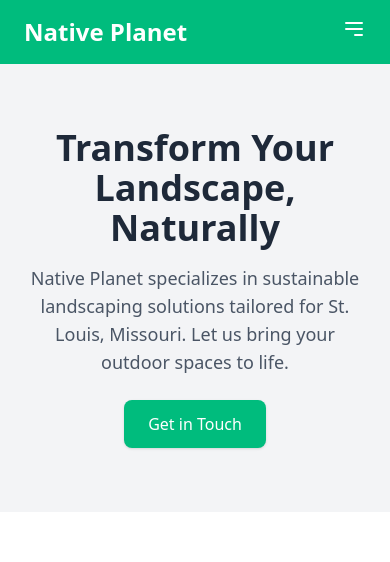
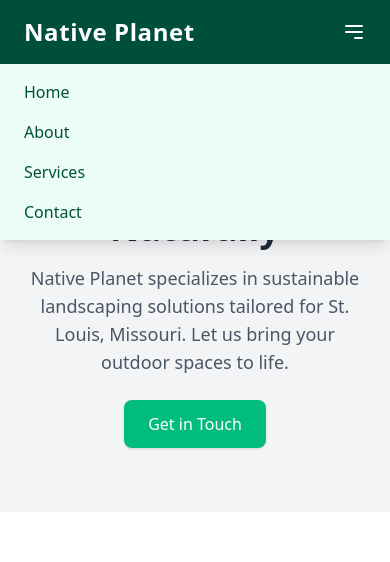
Before and after one commit to jakebeinart/nativeplanet, an Angular app: page / in a window 390 px wide. Shown: the top 562 px of the page. Built offline with nearby package versions, Linux system fonts and the light colour scheme.

Commit message:
abstract out navbar component & add meta tags

```diff
--- a/src/app/app.component.html
+++ b/src/app/app.component.html
@@ -1,38 +1,7 @@
+<app-navbar></app-navbar>
 <div class="min-h-screen flex flex-col">
-  <!-- Header Section -->
-  <header class="bg-emerald-500 text-white">
-    <div class="container mx-auto px-6 py-4 flex justify-between items-center">
-      <h1 class="text-2xl font-bold">Native Planet</h1>
-      <nav class="hidden md:flex space-x-4">
-        <a href="#" class="hover:text-emerald-200">Home</a>
-        <a href="#about" class="hover:text-emerald-200">About</a>
-        <a href="#services" class="hover:text-emerald-200">Services</a>
-        <a href="#contact" class="hover:text-emerald-200">Contact</a>
-      </nav>
-      <!-- Hamburger Menu for Mobile -->
-      <div class="md:hidden">
-        <button id="menuButton" class="text-white">
-          <svg
-            xmlns="http://www.w3.org/2000/svg"
-            class="h-6 w-6"
-            fill="none"
-            viewBox="0 0 24 24"
-            stroke="currentColor"
-          >
-            <path
-              stroke-linecap="round"
-              stroke-linejoin="round"
-              stroke-width="2"
-              d="M4 6h16M4 12h16m-7 6h7"
-            />
-          </svg>
-        </button>
-      </div>
-    </div>
-  </header>
-
   <!-- Hero Section -->
-  <section class="bg-gray-100 py-16">
+  <section class="bg-gray-100 py-16 mt-[64px]">
     <div class="container mx-auto px-6 text-center">
       <h2 class="text-4xl md:text-5xl font-extrabold text-gray-800">
         Transform Your Landscape, Naturally
@@ -61,7 +30,7 @@
       </p>
       <div class="mt-8 flex justify-center">
         <img
-          src="https://via.placeholder.com/600x400"
+          src="https://picsum.photos/seed/picsum/600/400"
           alt="About Native Planet"
           class="rounded-lg shadow-lg w-full sm:w-3/4 lg:w-1/2"
         />
@@ -214,7 +183,10 @@
   <!-- Footer -->
   <footer class="bg-gray-800 text-white py-4">
     <div class="container mx-auto text-center">
-      <p class="text-sm">© 2025 Native Planet. All Rights Reserved.</p>
+      <p class="text-sm">
+        © 2025 Native Planet. All Rights Reserved. Website developed with 💚 in
+        St. Louis.
+      </p>
     </div>
   </footer>
 </div>
--- a/src/app/app.component.ts
+++ b/src/app/app.component.ts
@@ -1,12 +1,13 @@
 import { Component } from '@angular/core';
 import { RouterOutlet } from '@angular/router';
+import { NavbarComponent } from './components/navbar/navbar.component';
 
 @Component({
   selector: 'app-root',
   standalone: true,
-  imports: [RouterOutlet],
+  imports: [RouterOutlet, NavbarComponent],
   templateUrl: './app.component.html',
-  styleUrl: './app.component.css'
+  styleUrl: './app.component.css',
 })
 export class AppComponent {
   title = 'native-planet';
--- /dev/null
+++ b/src/app/components/navbar/navbar.component.html
@@ -0,0 +1,59 @@
+<nav
+  class="fixed w-full text-white transition-all duration-300 shadow bg-emerald-900"
+>
+  <div
+    class="relative container mx-auto px-6 flex justify-between items-center transition-all duration-300 z-50 bg-emerald-900"
+    [class.py-4]="!isScrolled"
+    [class.py-2]="isScrolled"
+    [class.h-16]="!isScrolled"
+    [class.h-12]="isScrolled"
+  >
+    <!-- Logo -->
+    <a href="/" class="text-2xl font-bold tracking-wide"> Native Planet </a>
+
+    <!-- Desktop Menu -->
+    <div class="hidden md:flex space-x-6">
+      <a href="#" class="hover:text-emerald-400">Home</a>
+      <a href="#about" class="hover:text-emerald-400">About</a>
+      <a href="#services" class="hover:text-emerald-400">Services</a>
+      <a href="#contact" class="hover:text-emerald-400">Contact</a>
+    </div>
+
+    <!-- Hamburger Button for Mobile -->
+    <button
+      id="menuButton"
+      class="md:hidden focus:outline-none"
+      (click)="toggleMenu()"
+    >
+      <svg
+        xmlns="http://www.w3.org/2000/svg"
+        class="h-6 w-6 text-white"
+        fill="none"
+        viewBox="0 0 24 24"
+        stroke="currentColor"
+      >
+        <path
+          stroke-linecap="round"
+          stroke-linejoin="round"
+          stroke-width="2"
+          d="M4 6h16M4 12h16m-7 6h7"
+        />
+      </svg>
+    </button>
+  </div>
+
+  <!-- Mobile Menu -->
+  <div
+    id="mobileMenu"
+    class="md:hidden bg-emerald-50 z-40 text-emerald-900 absolute top-full left-0 w-full shadow-lg transform transition-transform duration-300"
+    [class.translate-y-0]="isMenuOpen"
+    [class.-translate-y-full]="!isMenuOpen"
+  >
+    <div class="container mx-auto px-6 py-4 space-y-4">
+      <a href="#" class="block hover:text-emerald-400">Home</a>
+      <a href="#about" class="block hover:text-emerald-400">About</a>
+      <a href="#services" class="block hover:text-emerald-400">Services</a>
+      <a href="#contact" class="block hover:text-emerald-400">Contact</a>
+    </div>
+  </div>
+</nav>
--- /dev/null
+++ b/src/app/components/navbar/navbar.component.ts
@@ -0,0 +1,28 @@
+import { Component, HostListener } from '@angular/core';
+
+@Component({
+  selector: 'app-navbar',
+  standalone: true,
+  templateUrl: './navbar.component.html',
+  styleUrls: ['./navbar.component.css'],
+})
+export class NavbarComponent {
+  isMenuOpen = false;
+  isScrolled = false;
+  links: { name: string; path: string }[] = [
+    { name: 'Home', path: '/' },
+    { name: 'About', path: '/about' },
+    { name: 'Contact', path: '/contact' },
+    { name: 'Services', path: '/services' },
+  ];
+
+  toggleMenu() {
+    this.isMenuOpen = !this.isMenuOpen;
+  }
+
+  @HostListener('window:scroll', [])
+  onWindowScroll() {
+    // Set `isScrolled` to true if the page is scrolled down at least 50px
+    this.isScrolled = window.scrollY > 50;
+  }
+}
--- a/src/index.html
+++ b/src/index.html
@@ -1,13 +1,16 @@
-<!doctype html>
+<!DOCTYPE html>
 <html lang="en">
-<head>
-  <meta charset="utf-8">
-  <title>NativePlanet</title>
-  <base href="/">
-  <meta name="viewport" content="width=device-width, initial-scale=1">
-  <link rel="icon" type="image/x-icon" href="favicon.ico">
-</head>
-<body>
-  <app-root></app-root>
-</body>
+  <head>
+    <meta
+      charset="utf-8"
+      content="Native Planet offers expert native landscaping services in St. Louis, Missouri. Sustainable solutions to transform your outdoor spaces."
+    />
+    <title>Native Planet - Native Landscaping in St. Louis</title>
+    <base href="/" />
+    <meta name="viewport" content="width=device-width, initial-scale=1" />
+    <link rel="icon" type="image/x-icon" href="favicon.ico" />
+  </head>
+  <body>
+    <app-root></app-root>
+  </body>
 </html>
```
Also changed, not shown: src/app/components/navbar/navbar.component.css (added), 1 other file (tests, documents, lock files or other folders).
